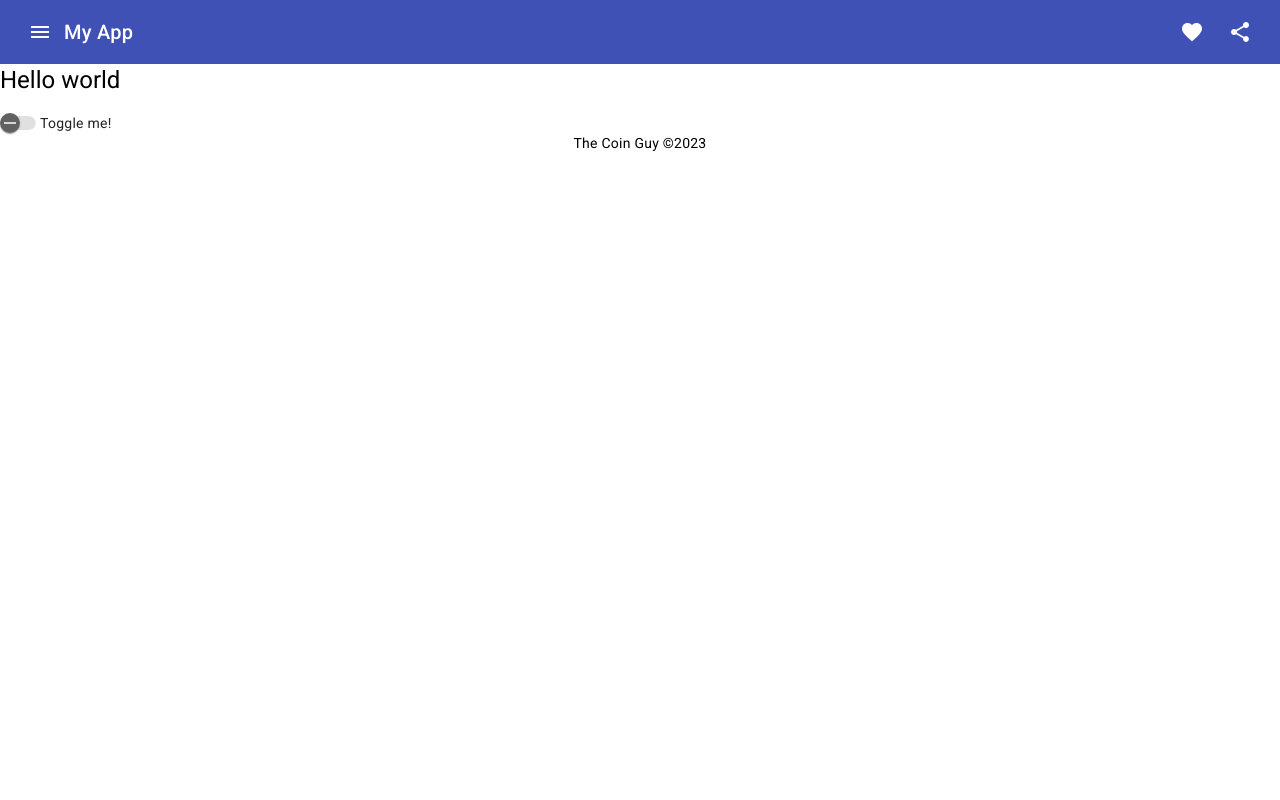
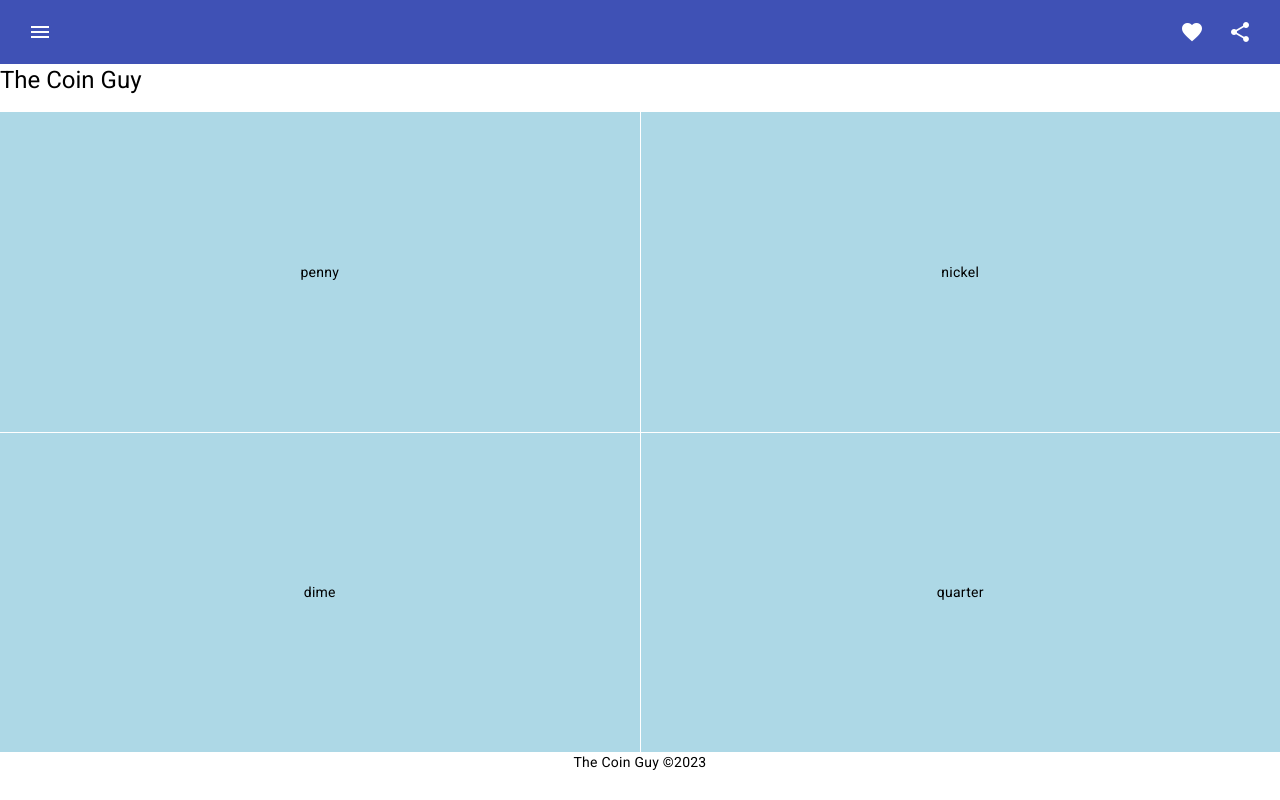
Before and after one commit to the-coin-guy/website, an Angular app: page / in a window 1280 px wide. Built offline with nearby package versions, Linux system fonts and the light colour scheme.

Commit message:
:sparkles: Add photo grid

```diff
--- a/src/app/app.component.html
+++ b/src/app/app.component.html
@@ -1,8 +1,9 @@
 <main class="main">
   <div class="content">
     <app-navbar/>
-    <h1> Hello world </h1>
-    <mat-slide-toggle>Toggle me!</mat-slide-toggle>
+    <h1> {{title}} </h1>
+<!--    <mat-slide-toggle>Toggle me!</mat-slide-toggle>-->
+    <app-photo-grid/>
     <app-footer/>
   </div>
 </main>
--- a/src/app/app.component.ts
+++ b/src/app/app.component.ts
@@ -4,15 +4,16 @@ import { MatSlideToggleModule } from "@angular/material/slide-toggle";
 import { RouterOutlet } from '@angular/router';
 import { FooterComponent } from "./footer/footer.component";
 import { NavbarComponent } from "./navbar/navbar.component";
+import { PhotoGridComponent } from "./photo-grid/photo-grid.component";
 
 @Component({
   selector: 'app-root',
   standalone: true,
-  imports: [ CommonModule, RouterOutlet, MatSlideToggleModule, FooterComponent, NavbarComponent ],
+  imports: [ CommonModule, RouterOutlet, MatSlideToggleModule, FooterComponent, NavbarComponent, PhotoGridComponent ],
   templateUrl: './app.component.html',
   styleUrl: './app.component.css'
 })
 
 export class AppComponent {
-  title = 'website';
+  title = 'The Coin Guy';
 }
--- a/src/app/navbar/navbar.component.html
+++ b/src/app/navbar/navbar.component.html
@@ -2,7 +2,7 @@
   <button mat-icon-button class="example-icon" aria-label="Example icon-button with menu icon">
     <mat-icon>menu</mat-icon>
   </button>
-  <span>My App</span>
+<!--  <span>My App</span>-->
   <span class="example-spacer"></span>
   <button mat-icon-button class="example-icon favorite-icon" aria-label="Example icon-button with heart icon">
     <mat-icon>favorite</mat-icon>
--- /dev/null
+++ b/src/app/photo-grid/photo-grid.component.css
@@ -0,0 +1,3 @@
+mat-grid-tile {
+  background: lightblue;
+}
--- /dev/null
+++ b/src/app/photo-grid/photo-grid.component.html
@@ -0,0 +1,13 @@
+<mat-grid-list
+  cols="2"
+  rowHeight="2:1"
+>
+  <div *ngFor="let photo of photos">
+    <mat-grid-tile
+      id="photo_{{photo.id}}"
+      (click)="openDialog(photo.id)"
+    >
+      {{photo.id}}
+    </mat-grid-tile>
+  </div>
+</mat-grid-list>
--- /dev/null
+++ b/src/app/photo-grid/photo-grid.component.ts
@@ -0,0 +1,74 @@
+import { NgForOf } from "@angular/common";
+import { Component } from '@angular/core';
+import { MatDialog } from "@angular/material/dialog";
+import { MatGridListModule } from "@angular/material/grid-list";
+import { PhotoModalComponent, PhotoModalData } from "../photo-modal/photo-modal.component";
+
+@Component({
+  selector: 'app-photo-grid',
+  standalone: true,
+  imports: [
+    MatGridListModule,
+    NgForOf
+  ],
+  templateUrl: './photo-grid.component.html',
+  styleUrl: './photo-grid.component.css'
+})
+
+export class PhotoGridComponent {
+  photos: PhotoModalData[];
+
+  constructor(public dialog: MatDialog) {
+    this.photos = [
+      {
+        id: "penny",
+        title: "Penny",
+        description: "A penny",
+        image: "http://placekitten.com/200/300"
+      },
+      {
+        id: "nickel",
+        title: "Nickel",
+        description: "A nickel",
+        image: "http://placekitten.com/200/300"
+      },
+      {
+        id: "dime",
+        title: "Dime",
+        description: "A dime",
+        image: "http://placekitten.com/200/300"
+      },
+      {
+        id: "quarter",
+        title: "Quarter",
+        description: "A quarter",
+        image: "http://placekitten.com/200/300"
+      },
+    ];
+  }
+
+  openDialog(photoId: string): void {
+    const dialogRef = this.dialog.open(PhotoModalComponent, {
+      width: '250px',
+      data: getPhotoFromId(photoId, this.photos)
+    });
+
+    dialogRef.afterClosed().subscribe(_ => {
+      console.log('The dialog was closed');
+    });
+  }
+}
+
+const getPhotoFromId = (photoId: string, photos: PhotoModalData[]): PhotoModalData => {
+  const photo = photos.filter((p) => p.id === photoId);
+  if (photo.length > 0) {
+    return photo[0];
+  } else {
+    return {
+      id: "abc",
+      title: "BLANK",
+      description: "filler data",
+      image: "http://placekitten.com/200/300"
+    }
+  }
+}
--- /dev/null
+++ b/src/app/photo-modal/photo-modal.component.html
@@ -0,0 +1,11 @@
+<div>
+  <h1 mat-dialog-title>Title: {{data.title}}</h1>
+  <div mat-dialog-content>
+    <p>Description: {{data.description}}</p>
+    <p>Image URL: {{data.image}}</p>
+    <img src="{{data.image}}"/>
+  </div>
+  <div mat-dialog-actions>
+    <button mat-button (click)="onNoClick()">Close</button>
+  </div>
+</div>
--- /dev/null
+++ b/src/app/photo-modal/photo-modal.component.ts
@@ -0,0 +1,41 @@
+import { Component, Inject } from "@angular/core";
+import { MatButtonModule } from "@angular/material/button";
+import {
+  MAT_DIALOG_DATA,
+  MatDialogActions,
+  MatDialogClose,
+  MatDialogContent,
+  MatDialogRef,
+  MatDialogTitle
+} from "@angular/material/dialog";
+
+export interface PhotoModalData {
+  id: string;
+  title: string;
+  description: string;
+  image: string;
+}
+
+@Component({
+  selector: 'app-photo-modal',
+  standalone: true,
+  imports: [
+    MatDialogTitle,
+    MatDialogContent,
+    MatButtonModule,
+    MatDialogActions,
+    MatDialogClose
+  ],
+  templateUrl: './photo-modal.component.html',
+  styleUrl: './photo-modal.component.css'
+})
+
+export class PhotoModalComponent {
+  constructor(
+    public dialogRef: MatDialogRef<PhotoModalComponent>,
+    @Inject(MAT_DIALOG_DATA) public data: PhotoModalData) {}
+
+  onNoClick(): void {
+    this.dialogRef.close();
+  }
+}
```
Also changed, not shown: src/app/photo-modal/photo-modal.component.css (added).
